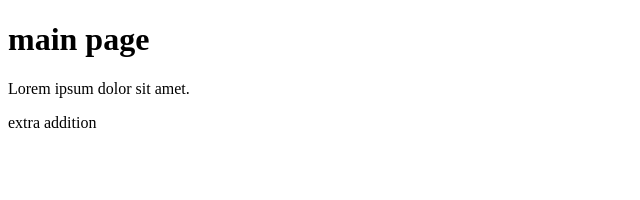
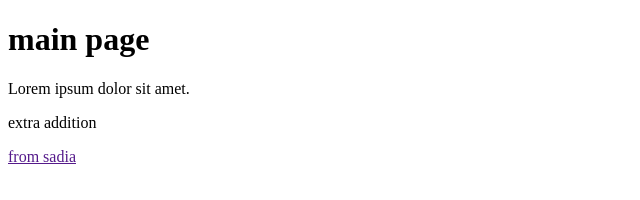
Before and after one commit to aamal-darkal/git-train, a plain HTML site: page index.html in a window 1280 px wide. Shown: the full height of the page, 0-640 px from the left. Drawn offline with Linux system fonts and the light colour scheme.

Commit message:
third - done by sadia

```diff
--- a/index.html
+++ b/index.html
@@ -10,5 +10,7 @@
     <h1> main page</h1>
     <p>Lorem ipsum dolor sit amet.</p>
     <p>extra addition</p>
+    <a href="">from sadia
+    </a>
 </body>
 </html>
```
